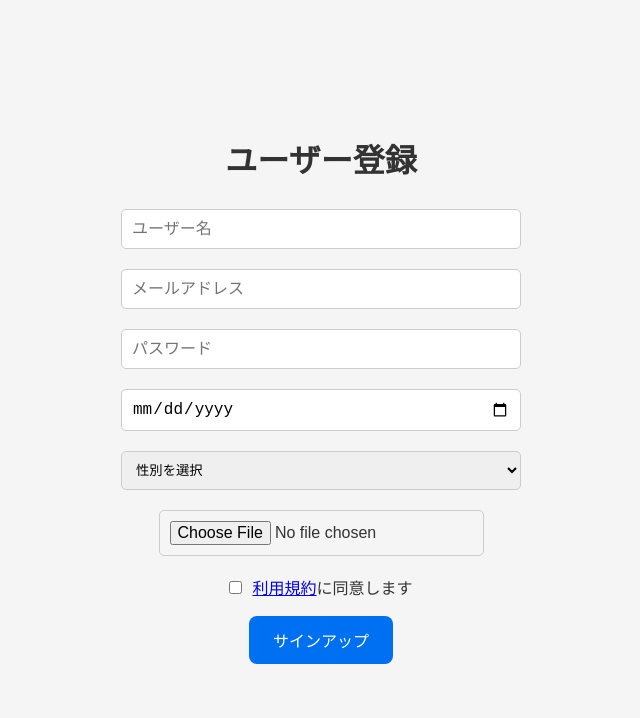
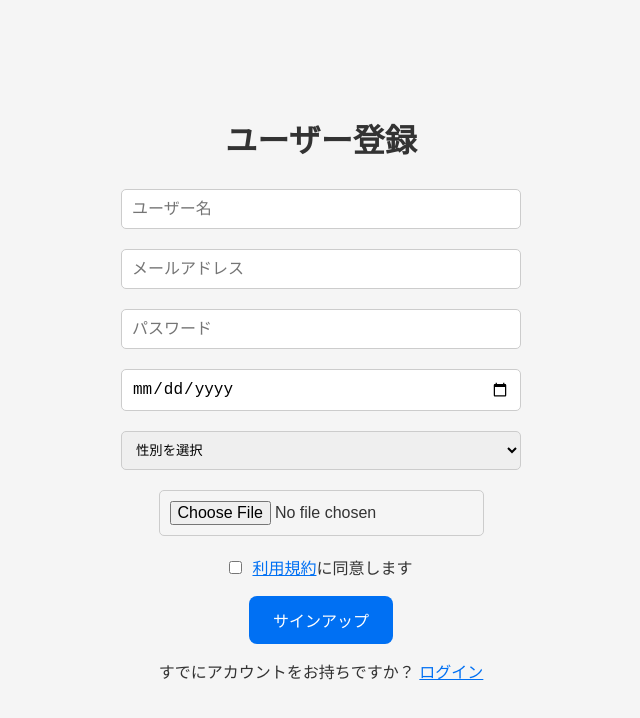
Before and after one commit to yasuhikasa/lina, a Next.js app: page /signup in a window 1280 px wide. Shown: the top 718 px of the page, without its empty margins (319-959 px from the left). Built offline with nearby package versions, Linux system fonts and the light colour scheme.

Commit message:
画面遷移の調整

```diff
--- a/src/pages/signup.tsx
+++ b/src/pages/signup.tsx
@@ -74,6 +74,10 @@ const Signup: NextPage = () => {
     }
   };
 
+  const navigateToLogin = () => {
+    router.push("/login");
+  };
+
   return (
     <div className={styles.container}>
       <h1 className={styles.title}>ユーザー登録</h1>
@@ -146,6 +150,12 @@ const Signup: NextPage = () => {
         </label>
         <Button text="サインアップ" margin="1rem 0 0 0" onClick={() =>handleSignup} />
       </form>
+      <p className={styles.loginText}>
+        すでにアカウントをお持ちですか？{" "}
+        <span className={styles.loginLink} onClick={navigateToLogin}>
+          ログイン
+        </span>
+      </p>
     </div>
   );
 };
--- a/src/styles/Signup.module.css
+++ b/src/styles/Signup.module.css
@@ -34,18 +34,20 @@
   text-align: center;
 }
 
-.label {
-  margin-bottom: 20px;
-  font-size: 0.9rem;
+.loginText {
+  margin-top: 1rem;
+  font-size: 1rem;
+  text-align: center;
 }
 
-.label a {
-  color: blue;
+.loginLink {
+  color: #0070f3;
+  cursor: pointer;
   text-decoration: underline;
 }
 
 .link {
-  color: blue;
+  color: #0070f3;
   text-decoration: underline;
 }
 
```
